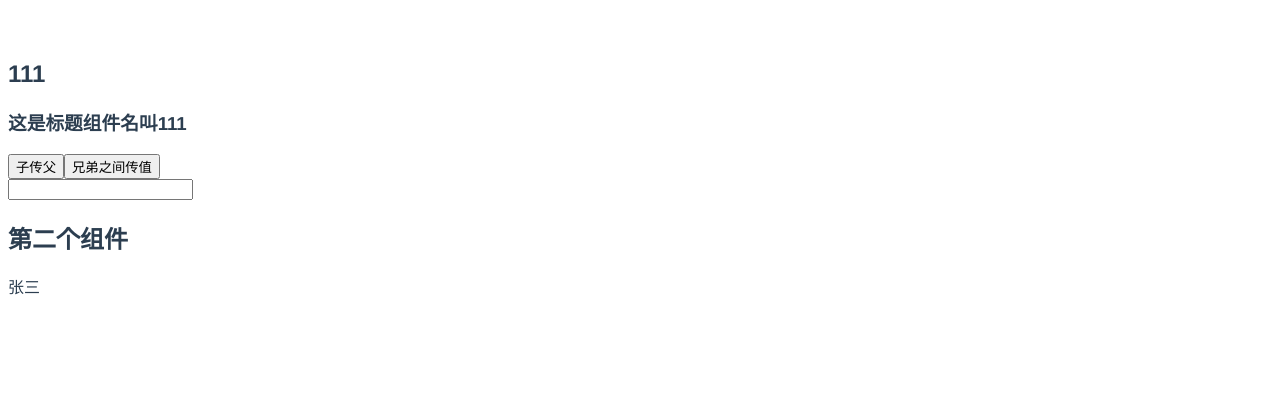
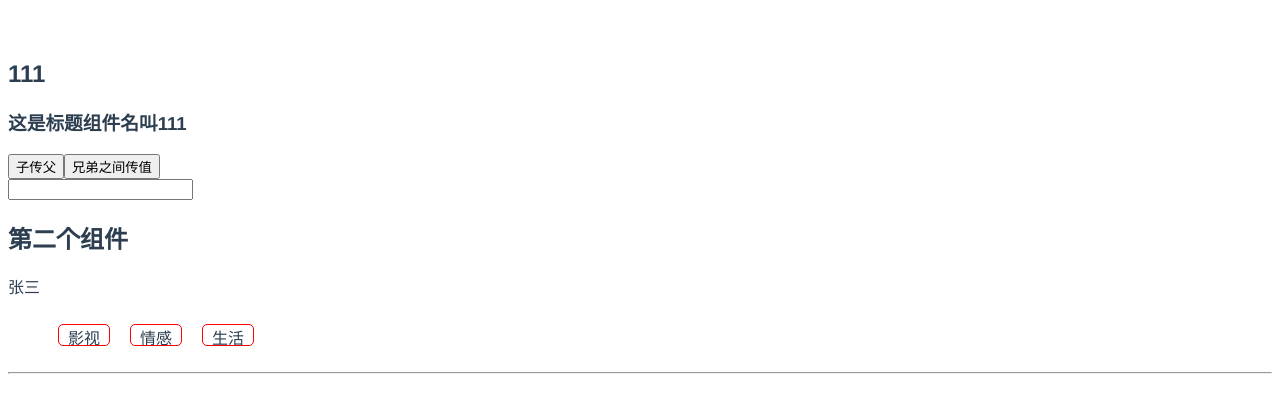
Before and after one commit to Xiamengmeng/shoppingMark, a Vue app in the folder shopping/: page /#/indexPage in a window 1280 px wide. Shown: the top 412 px of the page. Built offline with nearby package versions, Linux system fonts and the light colour scheme; what mint-ui would draw is missing.

Commit message:
typescript and Array delete or add

```diff
--- a/shopping/src/components/tip.vue
+++ b/shopping/src/components/tip.vue
@@ -2,11 +2,18 @@
     <section>
         <h2>第二个组件</h2>
         {{stroeMsg}}
-        <!-- <ul class="todo-list">
-            <li v-for="(item, index) in todoList" :key="index" class="todo-item" >
-            ...
+        <ul class="todo-list">
+            <li v-for="(item, index) in todoList" :key="index" class="todo-item" @click="del($event,index)">
+            {{todoList[index]}}
             </li>
-        </ul> -->
+        </ul>
+
+        <hr>
+        <ul>
+            <li v-for="(item,index) in doList" :key="index" @click="add($event,index)">
+                {{doList[index]}}
+            </li>
+        </ul>
     </section>
 </template>
 <script>
@@ -19,7 +26,9 @@ export default {
     },
     data(){
         return{
-            stroeMsg:this.$store.state.name
+            stroeMsg:this.$store.state.name,
+            todoList:['影视','情感','生活'],
+            doList:[]
         }
     },
     mounted(){
@@ -32,9 +41,34 @@ export default {
 
     methods:{
         // Bus.$emit()
+        del(a,i){
+            console.log(a,i)
+            this.todoList.splice(i,1)
+            this.doList.push(a.target.textContent)
+
+            console.log(this.todoList)
+            console.log(this.doList)
+
+        },
+        add(b,i){
+            this.doList.splice(i,1)
+            this.todoList.push(b.target.textContent)
+        }
     }
 }
 </script>
 <style>
-
+li{
+    border: 1px solid red;
+    float: left;
+    display: inline-block;
+    width: 50px;
+    height: 20px;
+    margin: 10px;
+    border-radius: 5px;
+    text-align: center;
+}
+.todo-list{
+overflow: hidden;
+}
 </style>
--- /dev/null
+++ b/shopping/test.js
@@ -0,0 +1,2 @@
+var namssde = 'Hello World';
+console.log(namssde);
--- /dev/null
+++ b/shopping/test.ts
@@ -0,0 +1,3 @@
+
+var namssde:string='Hello World';
+console.log(namssde)
```
